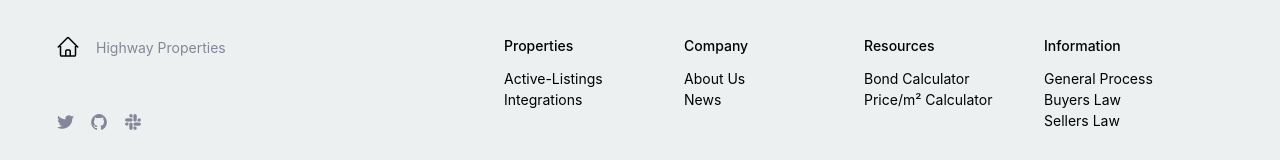
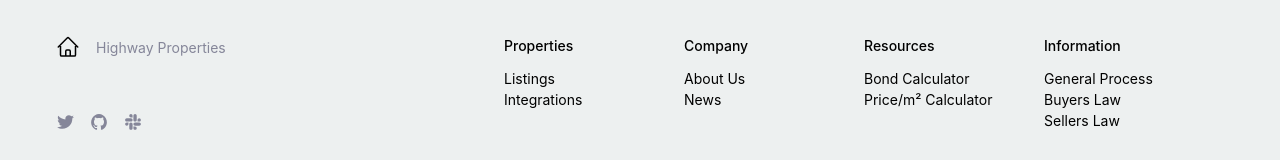
Before and after one commit to Jonathan-Vandenberg/real-estate, a Next.js app: page /active-listings in a window 1280 px wide. Shown: the part 265-425 px from the top of the page. Built offline with nearby package versions, Linux system fonts and the light colour scheme; no server answers; the database is empty.

Commit message:
refactored filing system

```diff
--- a/components/global/Footer.tsx
+++ b/components/global/Footer.tsx
@@ -7,7 +7,7 @@ const footerLinks = [
   {
     title: "Properties",
     links: [
-      { title: "Active-Listings", href: "/active-listings" },
+      { title: "Listings", href: "/active-listings" },
       { title: "Integrations", href: "#" },
     ],
   },
```
